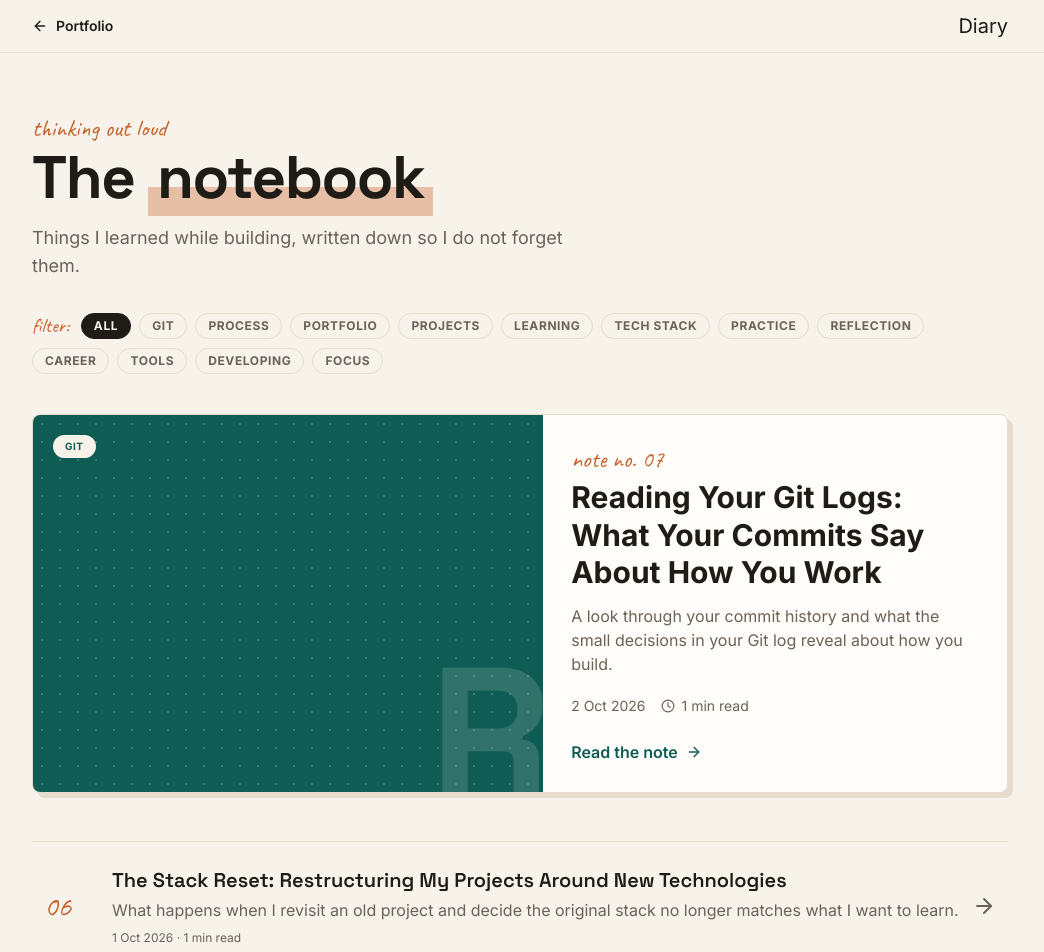
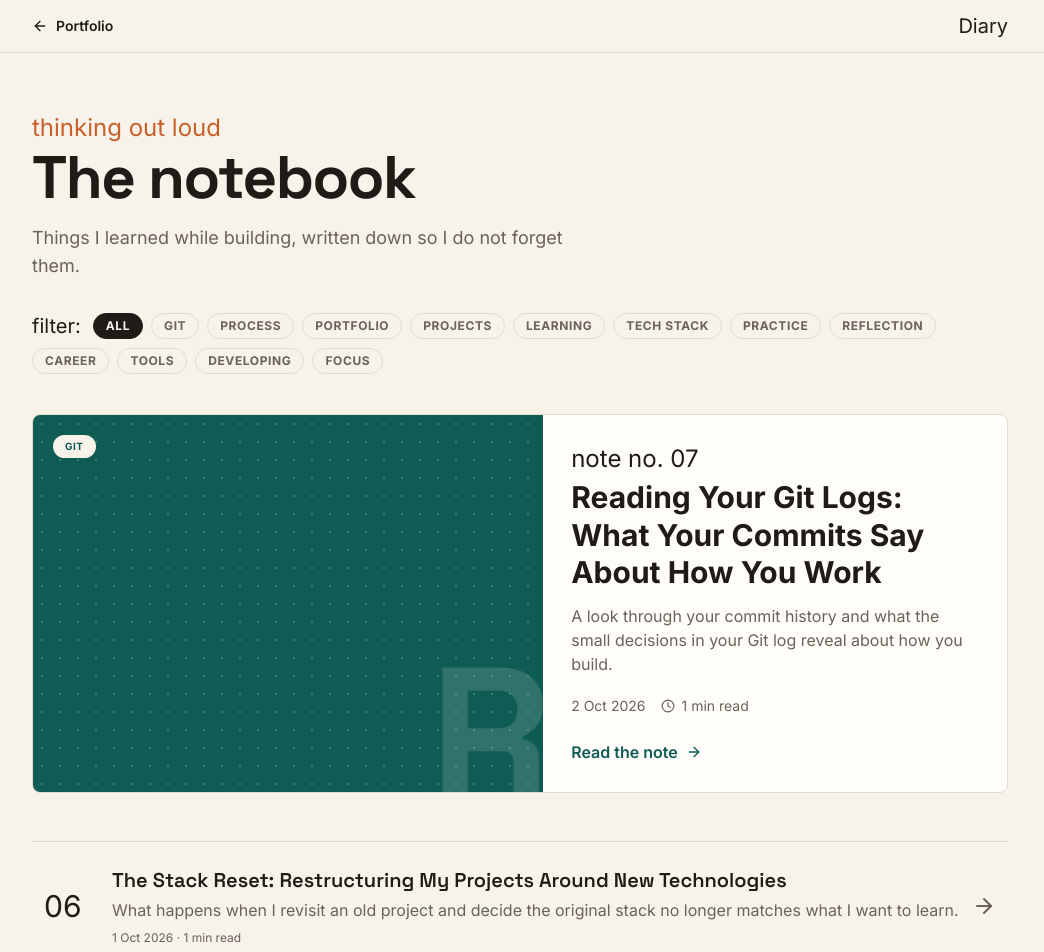
Before and after one commit to anold-a/amani-portfolio, a Next.js app: page /blogs in a window 1280 px wide. Shown: the top 952 px of the page, without its empty margins (120-1164 px from the left). Built offline with nearby package versions, Linux system fonts and the light colour scheme.

Commit message:
changed font size and container placement positions

```diff
--- a/app/blogs/[slug]/page.tsx
+++ b/app/blogs/[slug]/page.tsx
@@ -58,7 +58,7 @@ export default async function PostPage({ params }: Props) {
 
           <div className="mt-10 max-w-3xl -rotate-1 rounded-sm  backdrop-blur-md shadow-2xl border border-white/20 p-6">
             <span className="font-bold text-3xl leading-none ">text</span>
-            <p className="mt-1 text-lg">{post.intro}</p>
+            <p className="mt-1 text-sm">{post.intro}</p>
           </div>
 
           <PostCover
@@ -77,7 +77,7 @@ export default async function PostPage({ params }: Props) {
               <PostBody blocks={post.content} />
 
               <div className="mt-14 flex flex-wrap items-center justify-between gap-4 border-t border-line pt-6">
-                <p className="font-hand text-2xl ">enjoyed this? pass it on</p>
+                <p className=" text-sm ">enjoyed this? pass it on</p>
                 <CopyLink />
               </div>
 
--- a/app/blogs/page.tsx
+++ b/app/blogs/page.tsx
@@ -13,9 +13,9 @@ export default function BlogsPage() {
     <>
       <BlogHeader />
       <main className="mx-auto max-w-5xl px-6 pb-20 pt-28">
-        <p className="font-hand text-2xl text-accent">thinking out loud</p>
+        <p className=" text-2xl text-accent">thinking out loud</p>
         <h1 className="mt-1 font-display text-4xl font-black tracking-tight sm:text-6xl">
-          The <span className="marker">notebook</span>
+          The <span>notebook</span>
         </h1>
         <p className="mt-4 max-w-xl text-lg text-muted">
           Things I learned while building, written down so I do not forget them.
--- a/components/homepage/blog/BlogIndex.tsx
+++ b/components/homepage/blog/BlogIndex.tsx
@@ -19,7 +19,7 @@ export default function BlogIndex({ items }: { items: PostMeta[] }) {
   return (
     <>
       <div className="mt-8 flex flex-wrap items-center gap-2" role="group" aria-label="Filter by tag">
-        <span className="mr-1 font-hand text-xl text-accent">filter:</span>
+        <span className="mr-1 font-normal text-xl ">filter:</span>
         {tags.map((t) => (
           <button
             key={t}
@@ -40,11 +40,11 @@ export default function BlogIndex({ items }: { items: PostMeta[] }) {
       {featured && (
         <Link
           href={`/blogs/${featured.slug}`}
-          className="card-pop group mt-10 grid overflow-hidden rounded-lg border border-line bg-card md:grid-cols-[1.1fr_1fr]"
+          className=" group mt-10 grid overflow-hidden rounded-lg border border-line bg-card md:grid-cols-[1.1fr_1fr]"
         >
           <PostCover title={featured.title} src={featured.cover} tag={featured.tags[0]} className="min-h-56" />
           <div className="flex flex-col justify-center p-7">
-            <span className="font-hand text-2xl text-accent">note no. {noOf(featured.slug)}</span>
+            <span className="font-normal text-2xl">note no. {noOf(featured.slug)}</span>
             <h2 className="mt-1  text-2xl font-bold leading-tight sm:text-3xl">{featured.title}</h2>
             <p className="mt-3 text-muted">{featured.summary}</p>
             <p className="mt-5 flex items-center gap-4 text-sm text-muted">
@@ -66,7 +66,7 @@ export default function BlogIndex({ items }: { items: PostMeta[] }) {
                 href={`/blogs/${p.slug}`}
                 className="group grid items-center gap-3 py-6 transition hover:bg-card md:grid-cols-[3.5rem_1fr_auto] md:px-3"
               >
-                <span className="font-hand text-3xl leading-none text-accent">{noOf(p.slug)}</span>
+                <span className="font-normal text-3xl leading-none ">{noOf(p.slug)}</span>
                 <div>
                   <h3 className="font-display text-xl font-semibold transition group-hover:text-brand">{p.title}</h3>
                   <p className="mt-1 text-muted">{p.summary}</p>
--- a/components/homepage/blog/PostBody.tsx
+++ b/components/homepage/blog/PostBody.tsx
@@ -45,7 +45,7 @@ export default function PostBody({ blocks }: { blocks: Block[] }) {
             return (
               <aside
                 key={i}
-                className="-rotate-1 rounded-sm bg-white/40 backdrop-blur-md shadow-2xl border border-white/20 px-5 py-4 font-hand text-2xl leading-snug text-ink "
+                className="-rotate-1 rounded-sm bg-white/40 backdrop-blur-md shadow-2xl border border-white/20 px-5 py-4  text-sm leading-snug text-ink "
               >
                 {b.text}
               </aside>
```
Also changed, not shown: lib/data.ts (line endings or trailing spaces).
